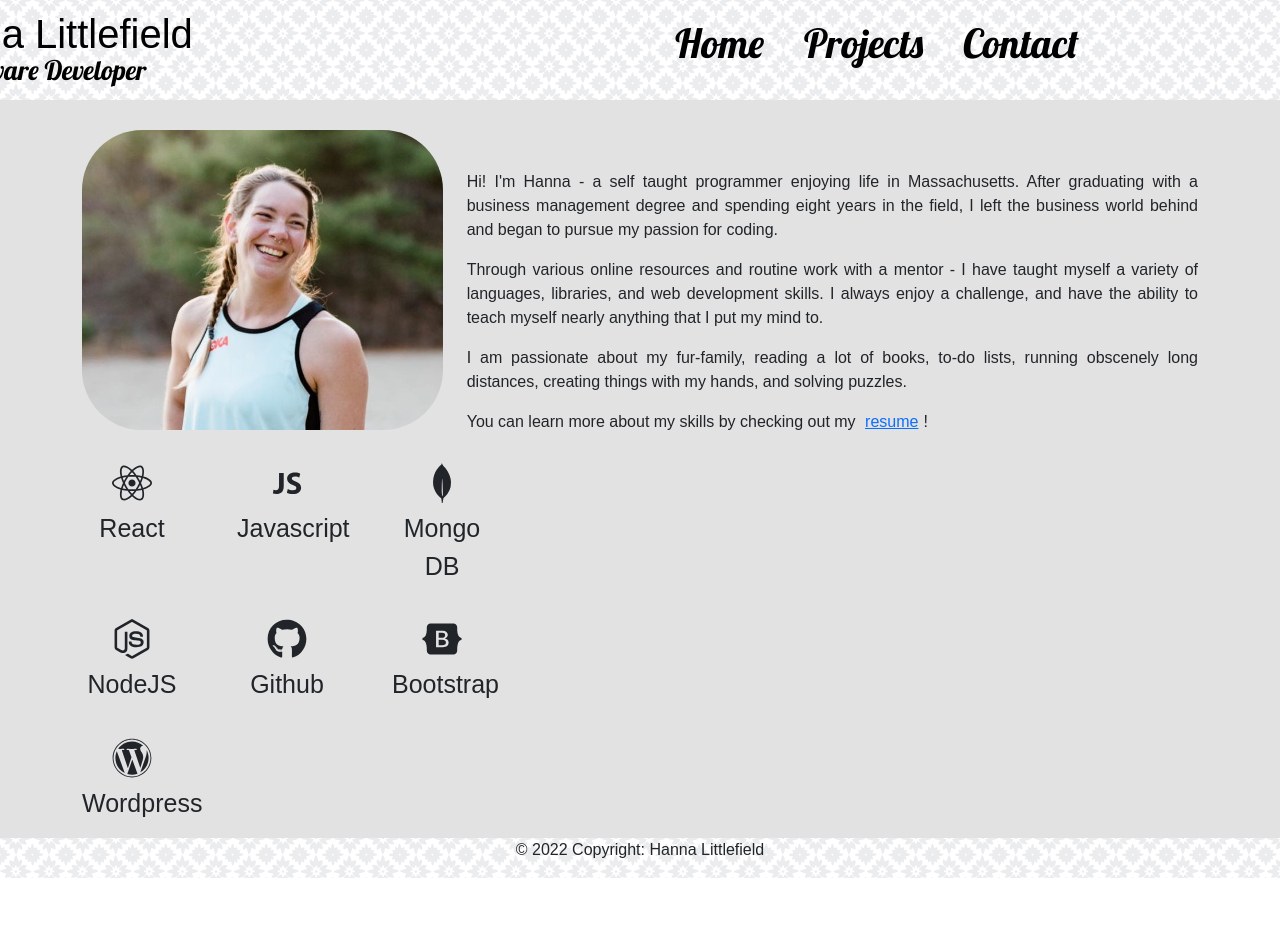
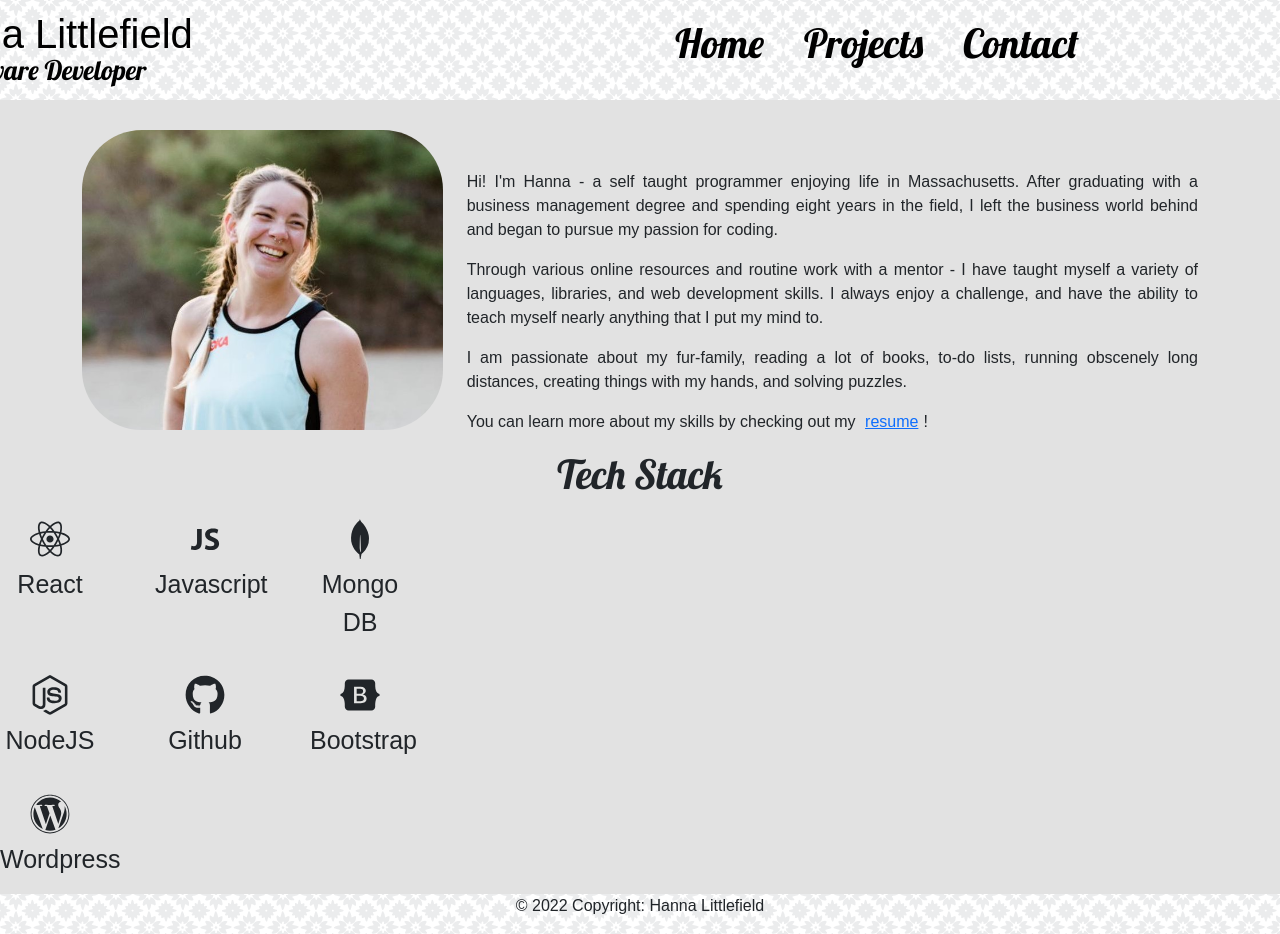
Before and after one commit to hannamlittlefield/AlexanderSucks, a React (Create React App) app: page / in a window 1280 px wide. Before the commit the page ends 878 px from the top, so only its background shows below. Built offline with nearby package versions, Linux system fonts and the light colour scheme; a web font is replaced by a local one.

Commit message:
techstack styling

```diff
--- a/src/AboutMe.js
+++ b/src/AboutMe.js
@@ -27,8 +27,8 @@ export default function About(){
                     </div>
                 </Col>
             </Row>
-            <TechStack/>
         </Container>
+        <TechStack/>
     </div>
 
     )
--- a/src/App.css
+++ b/src/App.css
@@ -155,6 +155,7 @@ h1{
 
 .techdiv{
   text-align: center;
+  width: 200px;
   font-size: 40px;
   display: grid;
   grid-template-columns: repeat(3, 150px);
--- a/src/TechStack.js
+++ b/src/TechStack.js
@@ -7,7 +7,7 @@ import { SiMongodb } from "react-icons/si";
 
 export default function TechStack(){
     return(
-
+        <div><h1 align="center">Tech Stack</h1>
         <div className="techdiv">
             <div class="techicon">
                 <FaReact/>
@@ -38,5 +38,6 @@ export default function TechStack(){
                 <p>Wordpress</p>
             </div>
         </div>
+    </div>
     )
 }
```
